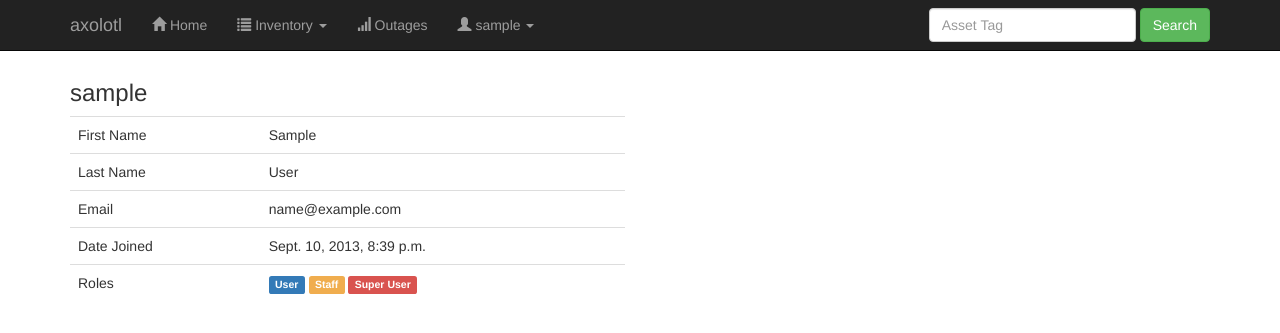
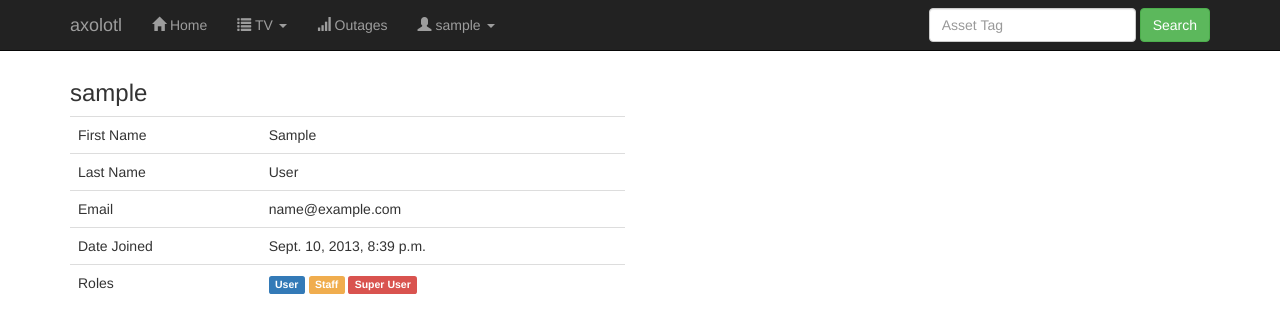
Before and after one commit to artschwagerb/axolotl, a Django app: page /accounts/profile/ in a window 1280 px wide. Shown: the top 333 px of the page. Run offline with Django 3.2, Linux system fonts and the light colour scheme; the visitor is signed in with stand-in values (Sample User, id 1); some libraries are stand-ins or nearby versions.

Commit message:
added link to tv

```diff
--- a/axolotl/templates/base.html
+++ b/axolotl/templates/base.html
@@ -35,9 +35,9 @@
             <li><a href="/"><span class="glyphicon glyphicon-home"></span> Home</a></li>
             {% if user.is_authenticated %}
             <li class="dropdown">
-              <a href="#" class="dropdown-toggle" data-toggle="dropdown"><span class="glyphicon glyphicon-list"></span> Inventory <b class="caret"></b></a>
+              <a href="#" class="dropdown-toggle" data-toggle="dropdown"><span class="glyphicon glyphicon-list"></span> TV <b class="caret"></b></a>
               <ul class="dropdown-menu">
-                <li><a href="#">One</a></li>
+                <li><a href="{% url "tv-index" %}">All Shows</a></li>
                 <li><a href="#">Two</a></li>
                 <li><a href="#">Three</a></li>
                 <li class="divider"></li>
```
